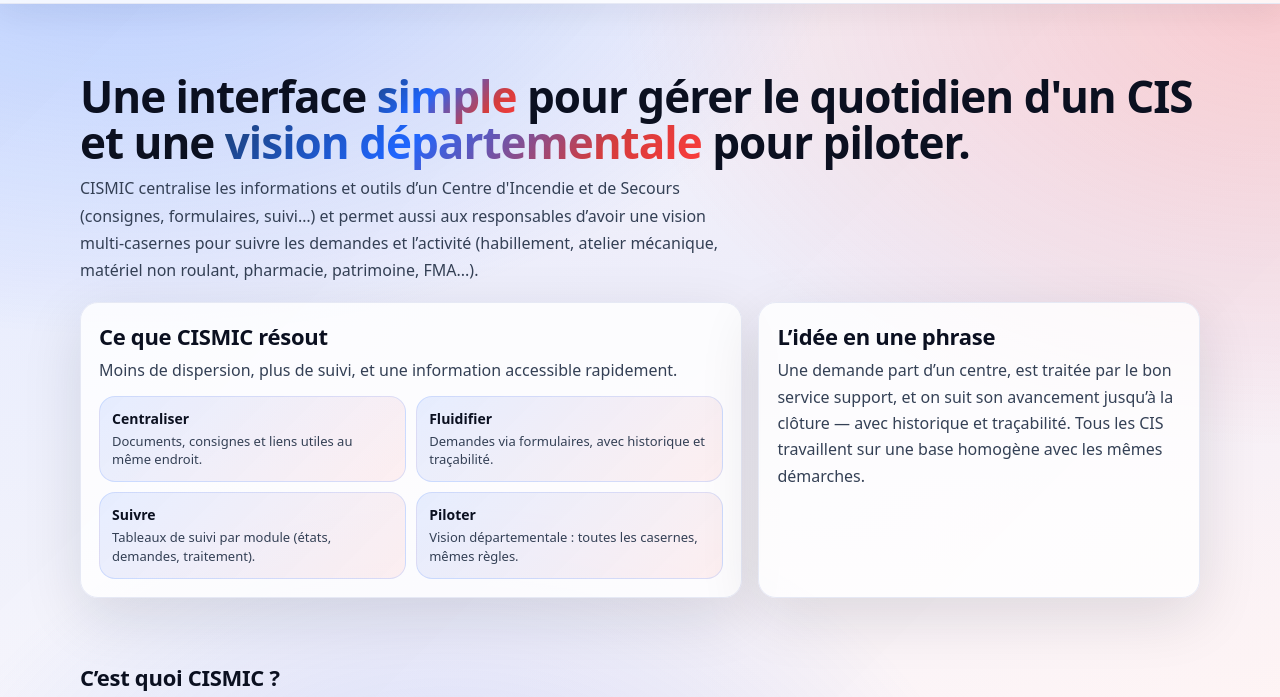
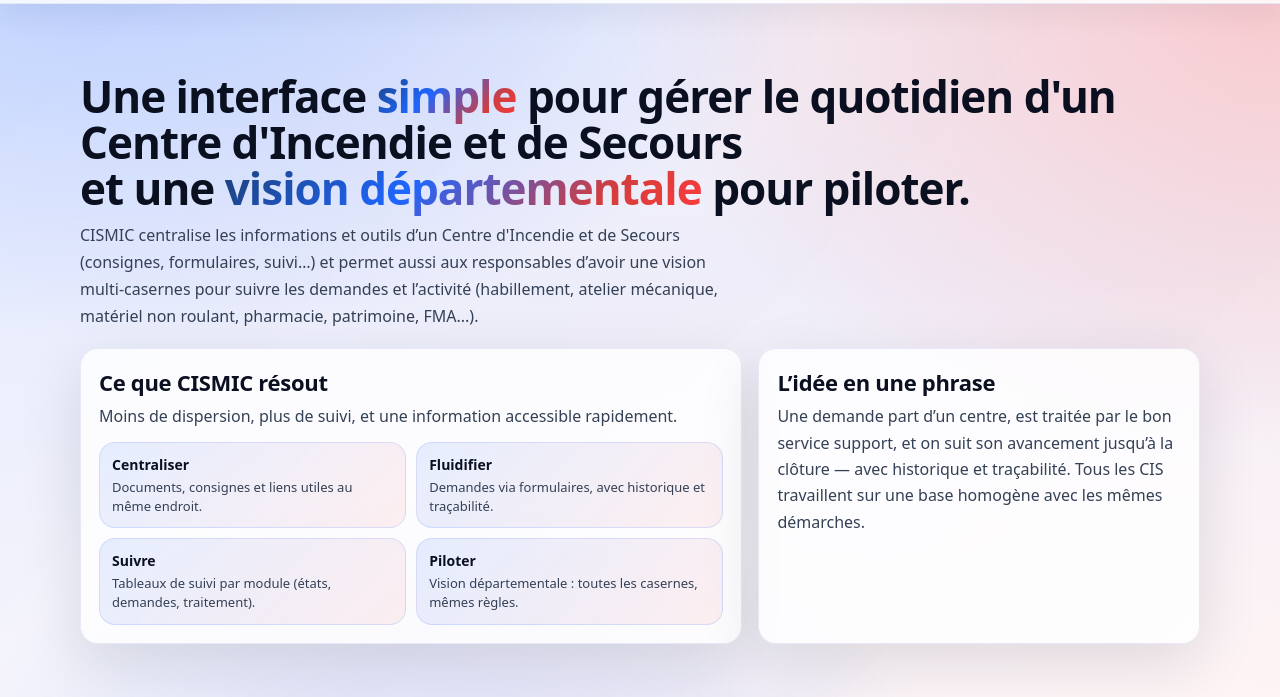
Before and after one commit to fred1414/cismic.fr, a plain HTML site: page index.html in a window 1280 px wide. Shown: the part 83-780 px from the top of the page. Drawn offline with Linux system fonts and the light colour scheme.

```diff
--- a/index.html
+++ b/index.html
@@ -291,7 +291,7 @@
     <div class="hero">
       <div class="container">
         <h1 class="title">
-          Une interface <span class="grad">simple</span> pour gérer le quotidien d'un CIS<br/>
+          Une interface <span class="grad">simple</span> pour gérer le quotidien d'un Centre d'Incendie et de Secours<br/>
           et une <span class="grad">vision départementale</span> pour piloter.
         </h1>
 
```
